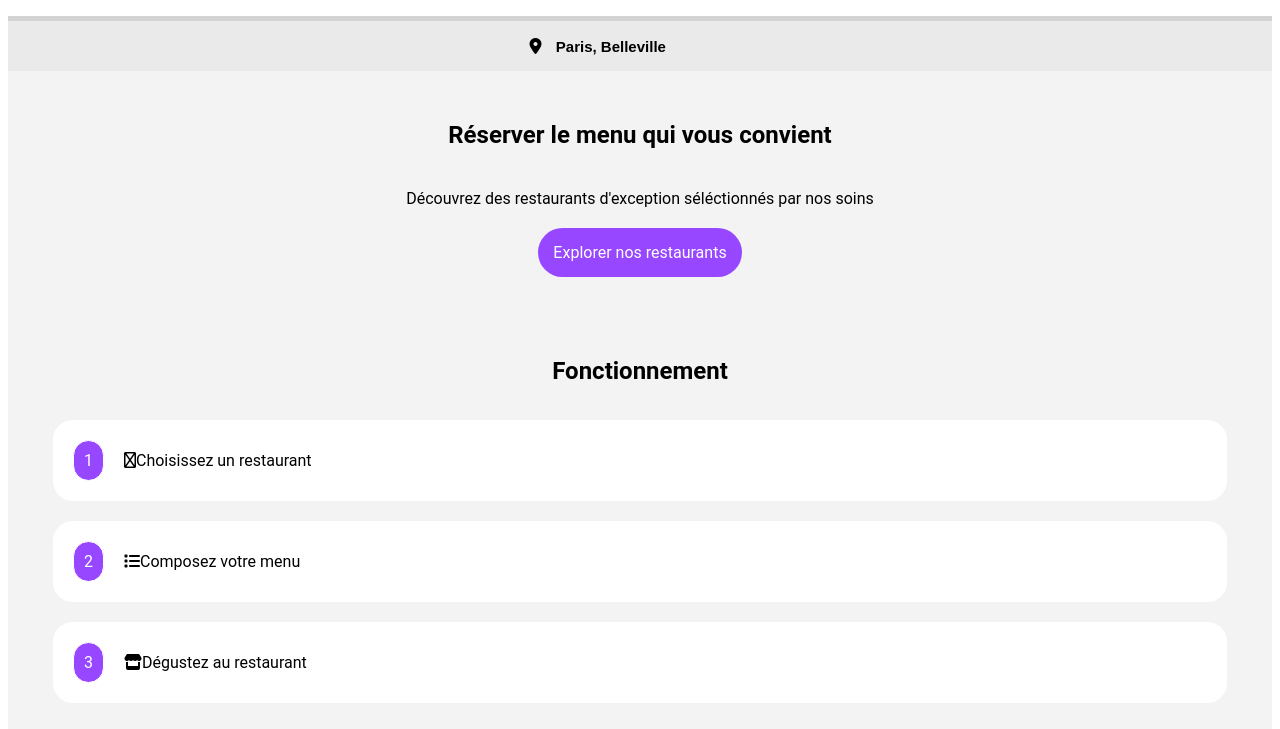
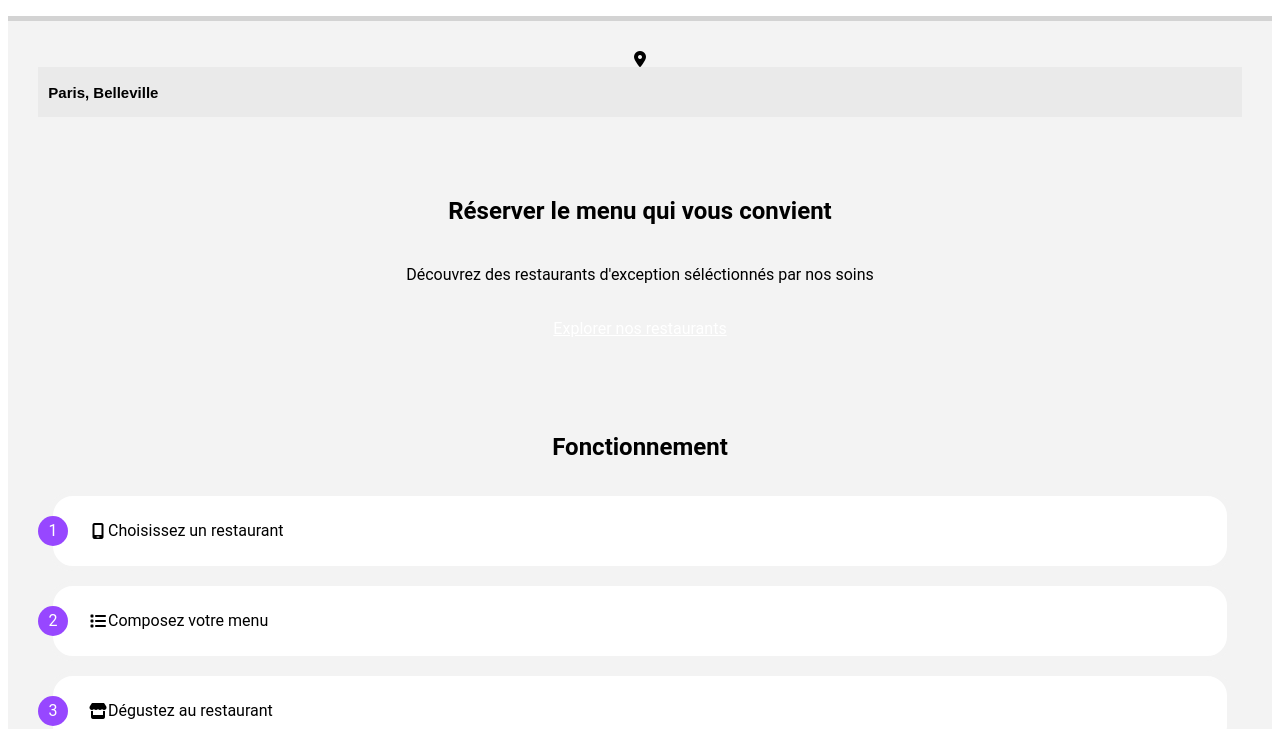
Before and after one commit to laetitia41500/ohmyfood, a plain HTML site: page index.html in a window 1280 px wide. Shown: the part 71-800 px from the top of the page. Drawn offline with Linux system fonts and the light colour scheme.

Commit message:
ameliorations des boutons

```diff
--- a/index.html
+++ b/index.html
@@ -23,9 +23,12 @@
     </header>
 
     <form>
+
+    <section class="btn">
         <i class="fa-solid fa-location-dot"></i>
         <input type="search" value="  Paris, Belleville">
     </form>
+    </section>
 
     <section>
         <h1>Réserver le menu qui vous convient</h1>
@@ -38,17 +41,17 @@
         <ul>
             <li>
                 <span>1</span>
-                <i class="fa-regular fa-mobile-screen"></i>
+                <i class="fa-solid fa-mobile-screen fa-fw"></i>
                 Choisissez un restaurant
             </li>
             <li>
                 <span>2</span>
-                <i class="fa-sharp fa-solid fa-list"></i>
+                <i class="fa-solid fa-list fa-fw"></i>
                 Composez votre menu
             </li>
             <li>
                 <span>3</span>
-                <i class="fa-sharp fa-solid fa-store"></i>
+                <i class="fa-solid fa-store fa-fw"></i>
                 Dégustez au restaurant
             </li>
         </ul>
--- a/style/scss/_tags.scss
+++ b/style/scss/_tags.scss
@@ -46,10 +46,6 @@ img {
   object-fit: contain;
 }
 
-a {
-  text-decoration: none;
-  color: $black;
-}
 
 section {
   display: flex;
@@ -71,8 +67,6 @@ section a {
   align-items: flex-start;
   border-radius: 60px;
   color: $white ;
-  background-color: $purple;
-
   padding: 15px;
   border:20px;
   margin: auto;
@@ -98,15 +92,20 @@ section a {
 }
 
 .fonctionnement li span {
-  display: flex;
-  object-fit: contain;
-  flex-flow: row wrap;
-  align-items: center;
   color: $white;
   background-color: $purple;
-  border-radius: 50px;
-  margin: 20px;
-  gap: 10px;
-  border: 1px solid $white;
-  padding: 10px;
+  border-radius: 50%;
+  margin: 20px 20px 20px -15px;
+  width: 20px;
+  height: 20px;
+  padding: 5px;
 }
+
+.fonctionnement li:hover i,
+.fonctionnement li:focus i {
+  color: $purple;
+}
+
+.btn{
+  background:linear-gradient(#purple, #magenta);
+}
--- a/style/scss/_vars.scss
+++ b/style/scss/_vars.scss
@@ -1,4 +1,4 @@
-$violet: #9356DC;
+$violet: #AA5EDC;
 $pink: #FF79DA;
 $green: #99E2D0;
 $silver: #F3F3F3;
@@ -8,3 +8,4 @@ $black: #000;
 $grey: #EAEAEA;
 $lightgray:#D3D3D3;
 $purple: #9747FF;
+$magenta:#D06ADB;
```
Also changed, not shown: menus/a-la-francaise.html (+3 -1 lines), style/css/style.css, style/scss/_classes.scss (line endings or trailing spaces), 1 other file.
